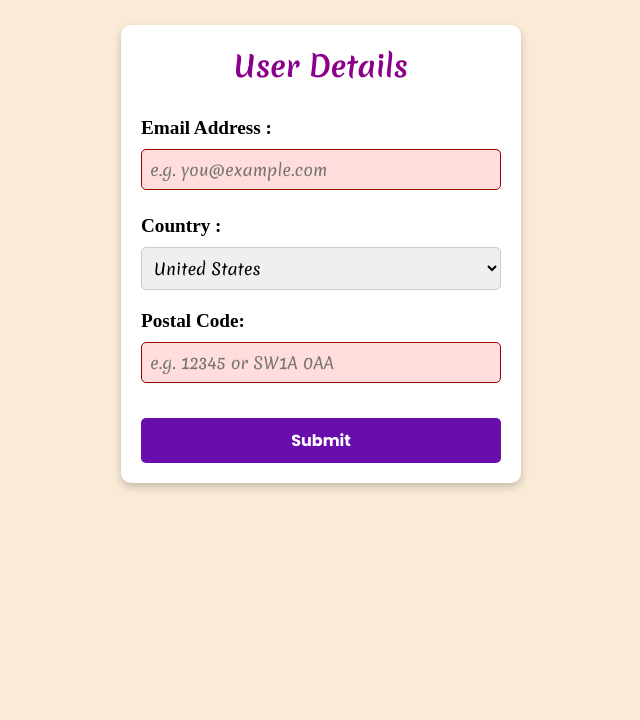
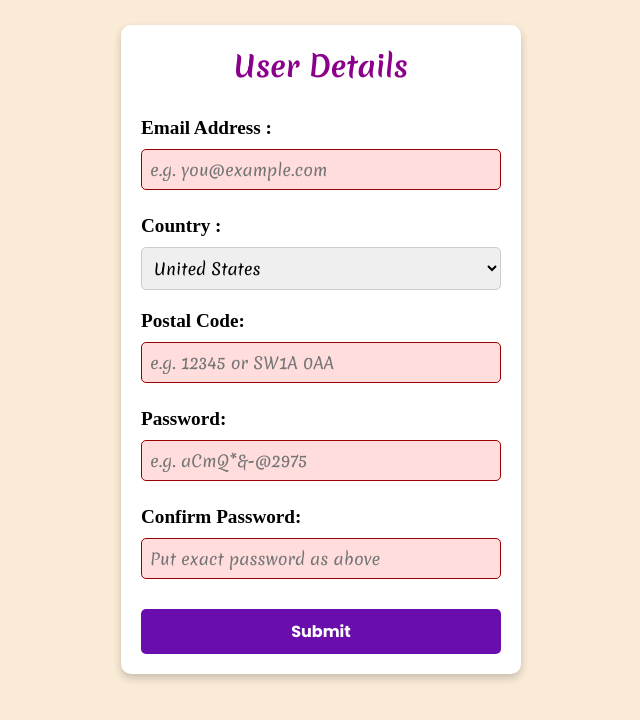
Before and after one commit to umersaif11/form-validation, a website built with webpack: page src/template.html in a window 1280 px wide. Shown: the whole page, without its empty margins (319-959 px from the left). Built offline with nearby package versions, Linux system fonts and the light colour scheme; a web font is replaced by a local one.

Commit message:
Make the elememts for password and confirmation password

```diff
--- a/src/template.html
+++ b/src/template.html
@@ -323,6 +323,26 @@
         />
         <span class="postal-code-error" aria-live="polite"></span>
       </p>
+      <p>
+        <label for="user-password">Password: </label>
+        <input
+        type="password"
+        id="user-password"
+        pattern="^(?=.*[a-z])(?=.*[A-Z])(?=.*[0-9])(?=.*[^A-Za-z0-9]).{8,}$"
+        placeholder="e.g. aCmQ*&-@2975"
+        required
+        />
+        <span class="password-error" aria-live="polite"></span>
+      </p>
+      <p>
+        <label for="confirm-user-password">Confirm Password: </label>
+        <input
+        type="password"
+        id="confirm-user-password"
+        placeholder="Put exact password as above"
+        required
+        />
+      </p>
       <button>Submit</button>
     </form>
   </body>
```
